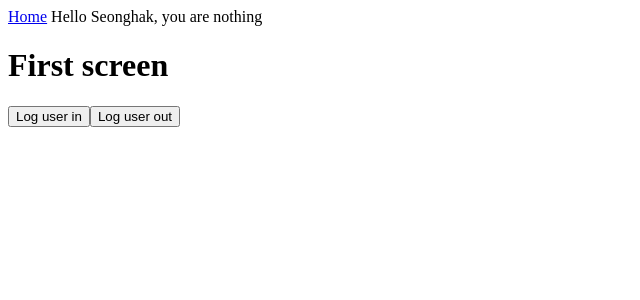
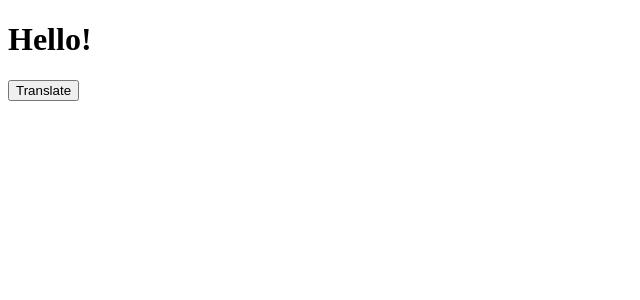
Before and after one commit to SeonghakIm/mayapp, a React (Create React App) app: page / in a window 1280 px wide. Shown: the top 300 px of the page, without its empty margins (0-640 px from the left). Built offline with nearby package versions, Linux system fonts and the light colour scheme.

Commit message:
9.5 Building Hypertranslate

```diff
--- a/src/App.js
+++ b/src/App.js
@@ -1,12 +1,13 @@
 import React from "react";
-import UserContextProvider from "./context";
+import Lang from "./context";
+import translations from "./translations";
 import Screen from "./Screen";
 
 function App() {
   return (
-    <UserContextProvider>
+    <Lang defaultLang="en" translations={translations}>
       <Screen />
-    </UserContextProvider>
+    </Lang>
   );
 }
 
--- a/src/Header.js
+++ /dev/null
@@ -1,13 +0,0 @@
-import React from "react";
-import { useUser } from "./context";
-
-const Header = () => {
-  const { name, loggedIn } = useUser();
-  return (
-    <header>
-      <a href="#">Home</a> Hello {name}, you are{" "}
-      {loggedIn ? "logged in" : "nothing"}
-    </header>
-  );
-};
-export default Header;
--- a/src/Screen.js
+++ b/src/Screen.js
@@ -1,16 +1,14 @@
 import React from "react";
-import { useFns, UserContext } from "./context";
-import Header from "./Header";
+import { useSetLang } from "./context";
+import { useT } from "./context";
 
-const Screen = () => {
-  const { logUserIn, logUserOut } = useFns(UserContext);
+export default () => {
+  const setLang = useSetLang();
+  const t = useT();
   return (
-    <div>
-      <Header />
-      <h1>First screen</h1>
-      <button onClick={logUserIn}>Log user in</button>
-      <button onClick={logUserOut}>Log user out</button>
-    </div>
+    <>
+      <h1>{t("Hello!")}</h1>
+      <button onClick={() => setLang("ek")}>{t("Translate")}</button>
+    </>
   );
 };
-export default Screen;
--- a/src/context.js
+++ b/src/context.js
@@ -1,29 +1,34 @@
-import React, { useState, useContext } from "react";
+import React, { useState, useContext, createContext } from "react";
 
-export const UserContext = React.createContext();
+const LangContext = createContext();
 
-const UserContextProvider = ({ children }) => {
-  const [user, setUser] = useState({
-    name: "Seonghak",
-    loggedIn: false,
-  });
-  const logUserIn = () => setUser({ ...user, loggedIn: true });
-  const logUserOut = () => setUser({ ...user, loggedIn: false });
+const Lang = ({ defaultLang, children, translations }) => {
+  const [lang, setLang] = useState(defaultLang);
+  const hyperTranslate = (text) => {
+    if (lang === defaultLang) {
+      return text;
+    } else if (!(translations[lang][text] === undefined)) {
+      return translations[lang][text];
+    } else {
+      return "not supported";
+    }
+  };
+
   return (
-    <UserContext.Provider value={{ user, fn: { logUserIn, logUserOut } }}>
+    <LangContext.Provider value={{ setLang, t: hyperTranslate }}>
       {children}
-    </UserContext.Provider>
+    </LangContext.Provider>
   );
 };
 
-export const useUser = () => {
-  const { user } = useContext(UserContext);
-  return user;
+export const useSetLang = () => {
+  const { setLang } = useContext(LangContext);
+  return setLang;
 };
 
-export const useFns = () => {
-  const { fn } = useContext(UserContext);
-  return fn;
+export const useT = () => {
+  const { t } = useContext(LangContext);
+  return t;
 };
 
-export default UserContextProvider;
+export default Lang;
--- /dev/null
+++ b/src/translations.js
@@ -0,0 +1,7 @@
+const translations = {
+  ek: {
+    "Hello!": "안녕하세요",
+    Translate: "번역",
+  },
+};
+export default translations;
```
